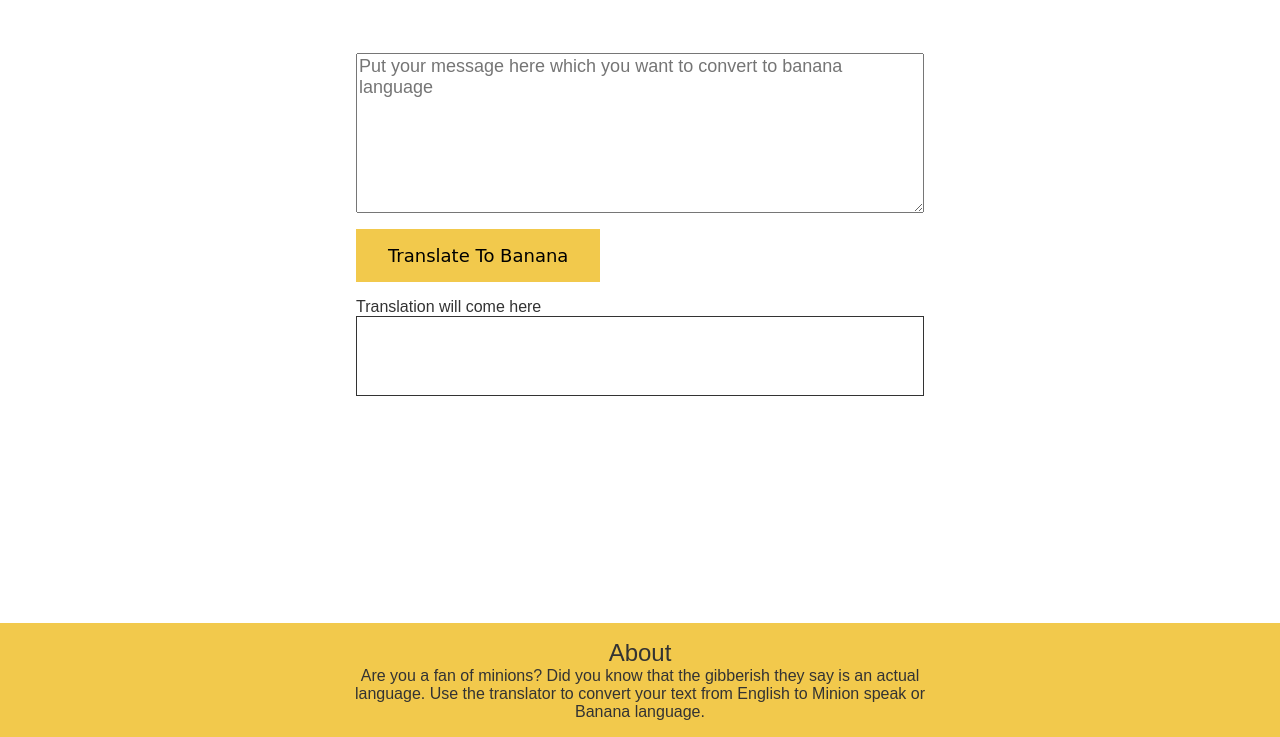
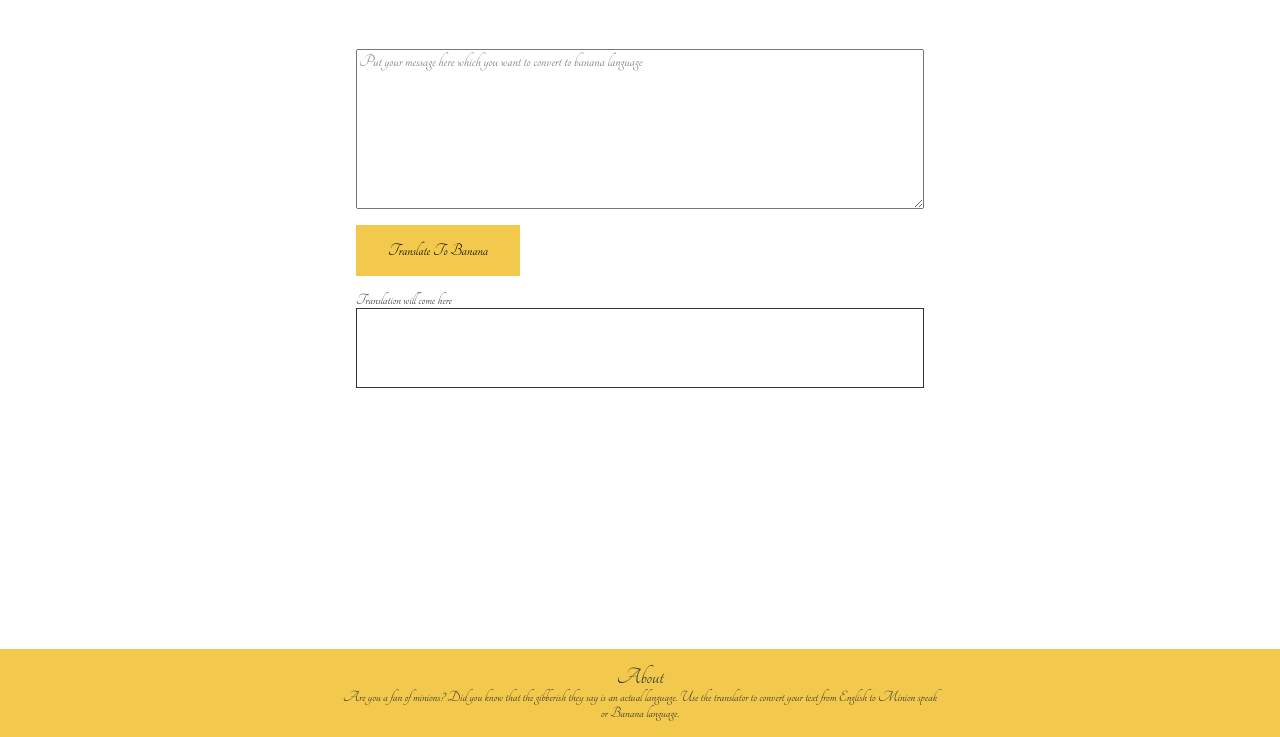
Before and after one commit to abhi784pat/MinionTalk, a plain HTML site: page index.html in a window 1280 px wide. Shown: the part 63-800 px from the top of the page. Drawn offline with Linux system fonts and the light colour scheme.

Commit message:
changed font

```diff
--- a/styles.css
+++ b/styles.css
@@ -1,4 +1,4 @@
-@import url('https://fonts.googleapis.com/css2?family=Kalam&display=swap');
+@import url('https://fonts.googleapis.com/css?family=Tangerine');
 
 * {
     box-sizing: border-box;
@@ -12,7 +12,7 @@
 
 body {
     margin: 0;
-    font-family: sans-serif, cursive;
+    font-family: 'Tangerine';
     color: #333333;
 }
 
@@ -42,7 +42,7 @@ button {
     border: none;
     margin: 1rem 0rem;
     padding: 1rem 2rem;
-    font-family: 'sans-serif', cursive;
+    font-family: 'Tangerine';
     font-size: large;
 }
 
```
